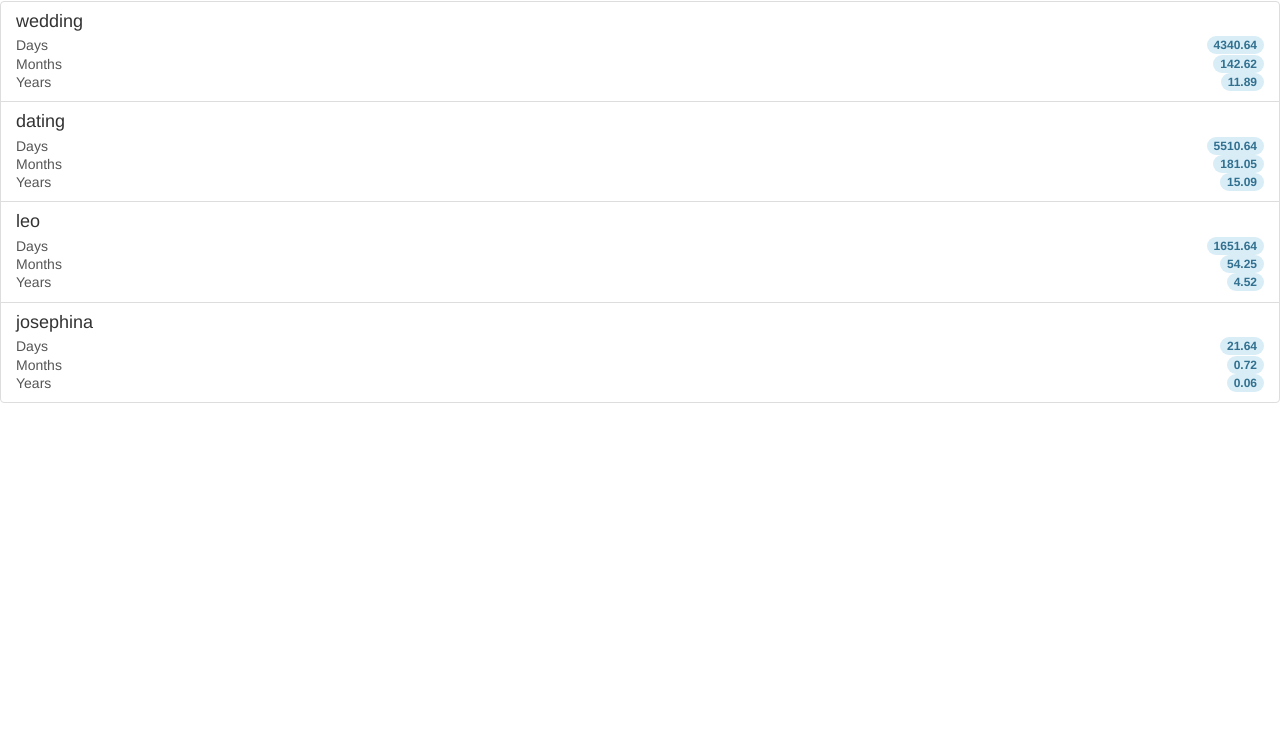
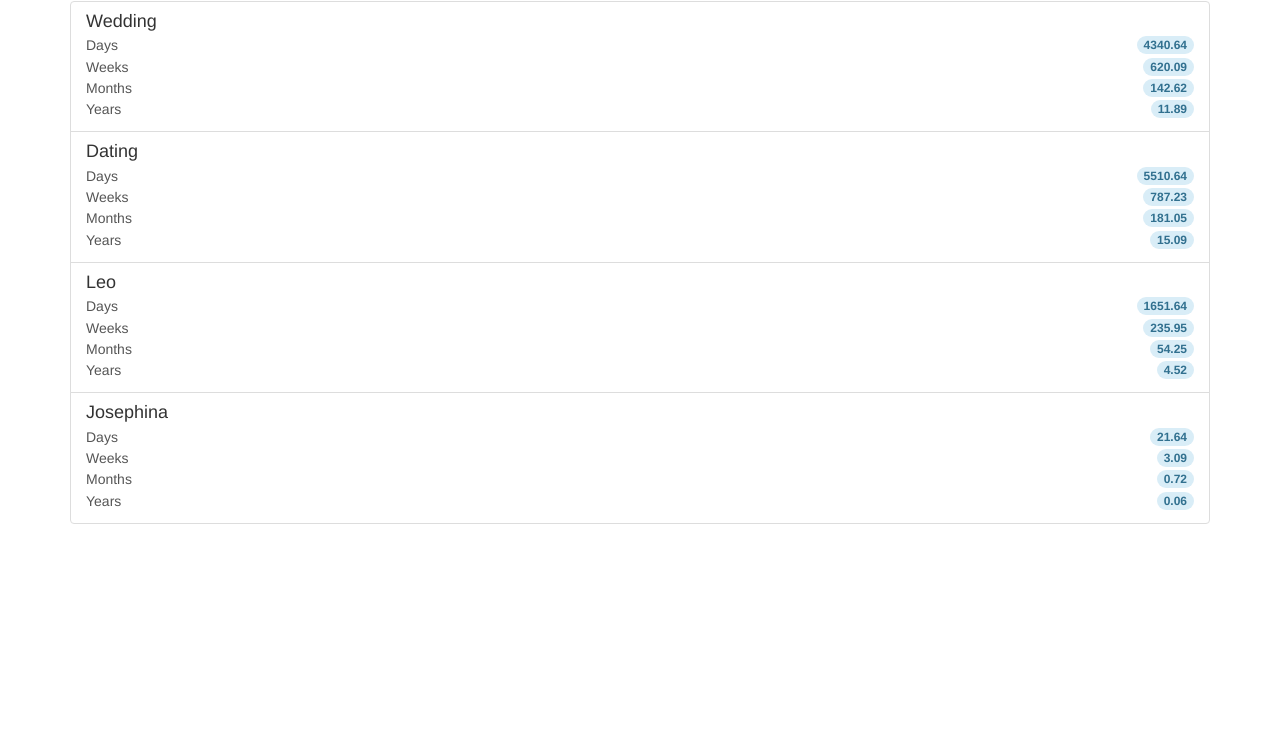
Before and after one commit to samb0t/counters, a plain HTML site: page index.html in a window 1280 px wide. Shown: the part 69-800 px from the top of the page. Drawn offline with nearby package versions, Linux system fonts and the light colour scheme.

Commit message:
Update counters page:
- Add weeks
- Refactor for ES6
- Use nested templates to avoid copy/paste

```diff
--- a/counters.js
+++ b/counters.js
@@ -1,30 +1,31 @@
-var TimeTracker = function(title, dateTime) {
+class TimeTracker {
+    constructor(title, dateTime) {
         this.dateTime = dateTime;
         this.title = title;
     }
 
-var getRoundedDiff = function(now, dt, prop) {
-	return Math.round(now.diff(dt, prop, true) * 100 ) / 100;
-}
-
-TimeTracker.prototype.getDtDiff = function() {
-	var dtNow = moment();
+    getDtDiff() {
+        const dtNow = moment();
         return {
             years: getRoundedDiff(dtNow, this.dateTime, 'years'),
             months: getRoundedDiff(dtNow, this.dateTime, 'months'),
+            weeks: getRoundedDiff(dtNow, this.dateTime, 'weeks'),
             days: getRoundedDiff(dtNow, this.dateTime, 'days')
         };
     }
+}
 
-var getTimeTrackers = function() {
+const getRoundedDiff = (now, dt, prop) => Math.round(now.diff(dt, prop, true) * 100 ) / 100;
+
+const getTimeTrackers = () => {
 	return [
-		new TimeTracker("wedding", "2008-06-14"),
-		new TimeTracker("dating", "2005-04-01"),
-		new TimeTracker("leo", "2015-10-25"),
-        new TimeTracker("josephina", "2020-04-11")
+		new TimeTracker("Wedding", "2008-06-14"),
+		new TimeTracker("Dating", "2005-04-01"),
+		new TimeTracker("Leo", "2015-10-25"),
+        new TimeTracker("Josephina", "2020-04-11")
 	];
 }
 
-_.templateSettings.variable = "listItems";
-var template = _.template($("script.template").html());
-$("h1").after(template(getTimeTrackers()));
+const dwmy = _.template($("#dwmy").html());
+const template = _.template($("#template").html());
+$("h1").after(template({listItems:getTimeTrackers(),dwmy:dwmy}));
--- a/index.html
+++ b/index.html
@@ -11,19 +11,27 @@
 
 </head>
 <body>
-<h1>Counters</h1>
-<script type="text/template" class="template">
+    <div class="container">
+        <h1 class="jumbotron-heading">Counters</h1>
+        <script type="text/template" id="dwmy">
+            <p class="list-group-item-text" style="margin-bottom:3px"> <%- title %>
+                <span class="badge alert-info pull-right"> <%- valu %></span>
+            </p>
+        </script>
+        <script type="text/template" id="template">
             <div class="list-group">
                 <% _.each(listItems, function(item) { %>
                     <a class="list-group-item">
                         <h4 class="list-group-item-heading"><%- item.title %></h4>
-			<p class="list-group-item-text">Days <span class="badge alert-info pull-right"> <%- item.getDtDiff().days %></span></p>
-			<p class="list-group-item-text">Months <span class="badge alert-info pull-right"> <%- item.getDtDiff().months %></span></p>
-			<p class="list-group-item-text">Years <span class="badge alert-info pull-right"> <%- item.getDtDiff().years %></span></p>
+                        <%= dwmy({title:"Days",valu:item.getDtDiff().days}) %>
+                        <%= dwmy({title:"Weeks",valu:item.getDtDiff().weeks}) %>
+                        <%= dwmy({title:"Months",valu:item.getDtDiff().months}) %>
+                        <%= dwmy({title:"Years",valu:item.getDtDiff().years}) %>
                     </a>
                 <% }); %>
             </div>
         </script>
+    </div>
     <script src="counters.js"></script>
 </body>
 </html>
```
Lines whose indentation alone changed are shown as unchanged.
